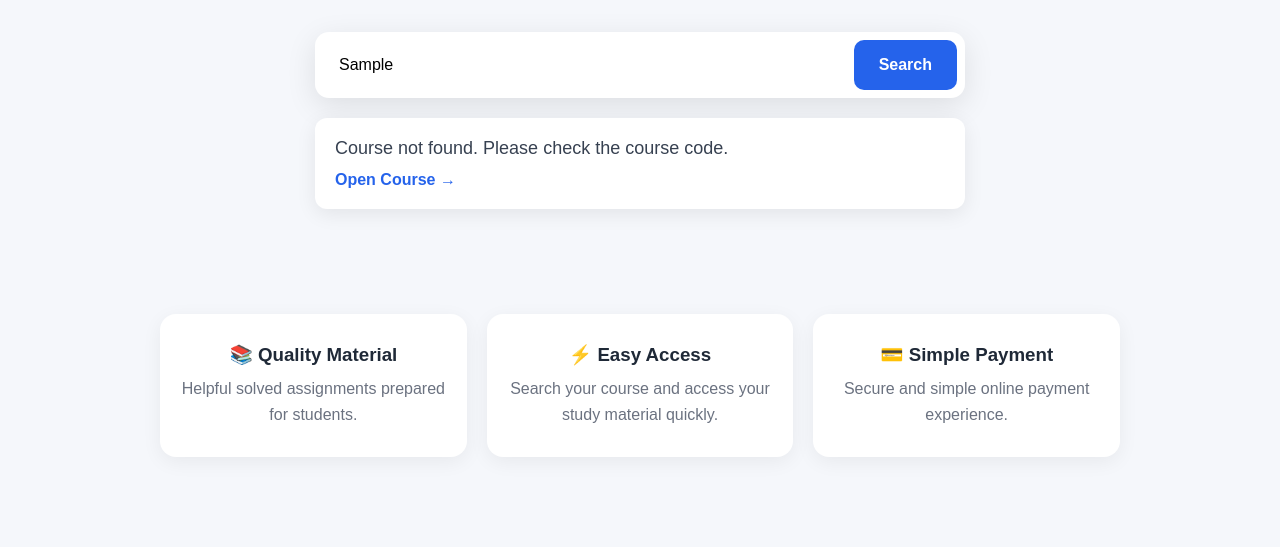
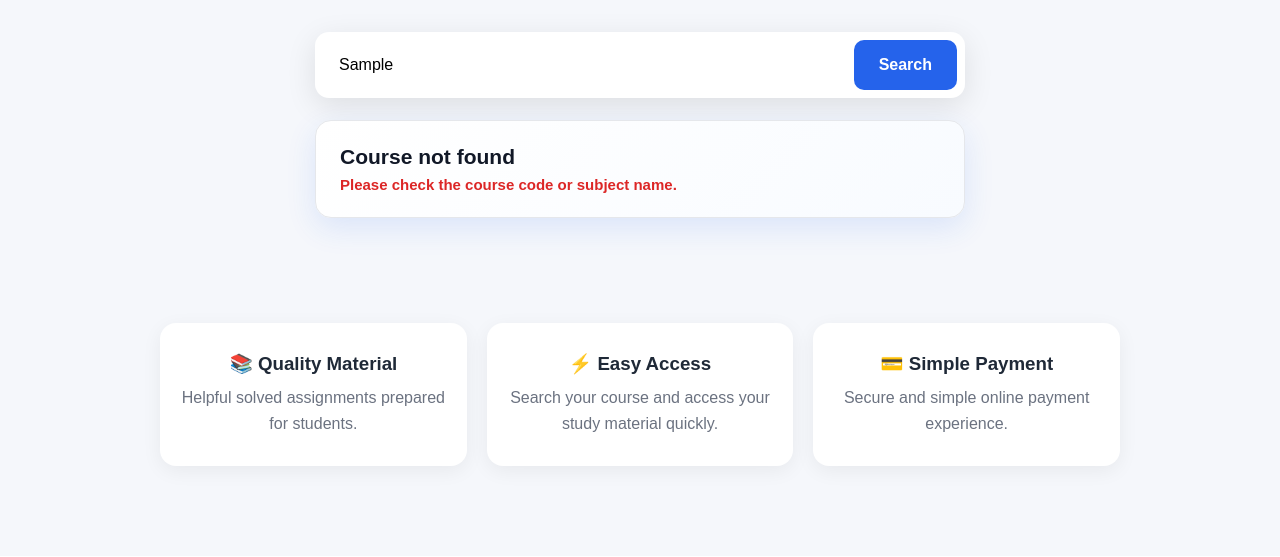
Before and after one commit to govindkmandal2006/StudyMint, a website: page index.html in a window 1280 px wide. Both pictures are taken after typing "Sample" into the empty fields and a click on the button "Search". Shown: the part 243-800 px from the top of the page. Drawn offline with Linux system fonts and the light colour scheme.

Commit message:
Update index.html

```diff
--- a/index.html
+++ b/index.html
@@ -95,27 +95,65 @@
       cursor: pointer;
     }
 
+    /* SEARCH RESULT */
+
     .result {
       display: none;
       max-width: 650px;
-      margin: 20px auto 0;
-      background: white;
-      padding: 20px;
-      border-radius: 12px;
+      margin: 22px auto 0;
+      background: linear-gradient(135deg, #ffffff, #f8fbff);
+      padding: 24px;
+      border-radius: 16px;
       text-align: left;
-      box-shadow: 0 5px 20px rgba(0,0,0,0.08);
+      border: 1px solid #e5e7eb;
+      box-shadow: 0 10px 30px rgba(37,99,235,0.12);
+    }
+
+    .result-label {
+      display: inline-block;
+      background: #e8f0ff;
+      color: #2563eb;
+      padding: 6px 12px;
+      border-radius: 20px;
+      font-size: 13px;
+      font-weight: bold;
+      margin-bottom: 12px;
+    }
+
+    .result h3 {
+      font-size: 21px;
+      margin-bottom: 7px;
+      color: #111827;
     }
 
     .result p {
-      margin-bottom: 12px;
-      color: #374151;
+      margin-bottom: 17px;
+      color: #6b7280;
+      font-size: 15px;
     }
 
-    .result a {
+    .course-btn {
+      display: inline-block;
+      background: #2563eb;
+      color: white !important;
       text-decoration: none;
-      color: #2563eb;
+      padding: 11px 18px;
+      border-radius: 9px;
       font-weight: bold;
+      transition: 0.2s;
     }
+
+    .course-btn:hover {
+      background: #1d4ed8;
+    }
+
+    .not-found {
+      color: #dc2626 !important;
+      margin: 0 !important;
+      font-weight: 600;
+    }
+
+    /* FEATURES */
 
     .features {
       max-width: 1000px;
@@ -143,6 +181,8 @@
       line-height: 1.6;
     }
 
+    /* ABOUT */
+
     .about {
       background: white;
       text-align: center;
@@ -159,6 +199,8 @@
       color: #6b7280;
       line-height: 1.7;
     }
+
+    /* FOOTER */
 
     footer {
       background: #111827;
@@ -182,7 +224,10 @@
       color: white;
     }
 
+    /* MOBILE */
+
     @media (max-width: 700px) {
+
       header {
         padding: 16px 5%;
       }
@@ -215,6 +260,11 @@
       .features {
         grid-template-columns: 1fr;
       }
+
+      .result {
+        margin-left: 15px;
+        margin-right: 15px;
+      }
     }
   </style>
 </head>
@@ -222,6 +272,7 @@
 <body>
 
   <header>
+
     <div class="logo">StudyMint</div>
 
     <nav>
@@ -229,6 +280,7 @@
       <a href="#search">Search</a>
       <a href="#about">About</a>
     </nav>
+
   </header>
 
 
@@ -240,19 +292,40 @@
       Find your course and get quality solved assignments easily.
     </p>
 
+
     <div class="search-box">
+
       <input
         type="text"
         id="courseInput"
         placeholder="Search course code or subject..."
       >
 
-      <button onclick="searchCourse()">Search</button>
+      <button onclick="searchCourse()">
+        Search
+      </button>
+
     </div>
 
+
     <div class="result" id="result">
+
+      <div class="result-label">
+        COURSE FOUND
+      </div>
+
+      <h3 id="resultTitle"></h3>
+
       <p id="resultText"></p>
-      <a id="courseLink" href="#">Open Course →</a>
+
+      <a
+        id="courseLink"
+        class="course-btn"
+        href="#"
+      >
+        Open Course →
+      </a>
+
     </div>
 
   </section>
@@ -261,24 +334,35 @@
   <section class="features">
 
     <div class="feature">
+
       <h3>📚 Quality Material</h3>
+
       <p>
         Helpful solved assignments prepared for students.
       </p>
+
     </div>
 
+
     <div class="feature">
+
       <h3>⚡ Easy Access</h3>
+
       <p>
         Search your course and access your study material quickly.
       </p>
+
     </div>
 
+
     <div class="feature">
+
       <h3>💳 Simple Payment</h3>
+
       <p>
         Secure and simple online payment experience.
       </p>
+
     </div>
 
   </section>
@@ -299,13 +383,28 @@
   <footer>
 
     <div class="footer-links">
-      <a href="contact.html">Contact Us</a>
-      <a href="terms.html">Terms & Conditions</a>
-      <a href="refunds.html">Refund & Cancellation</a>
-      <a href="privacy.html">Privacy Policy</a>
+
+      <a href="contact.html">
+        Contact Us
+      </a>
+
+      <a href="terms.html">
+        Terms & Conditions
+      </a>
+
+      <a href="refunds.html">
+        Refund & Cancellation
+      </a>
+
+      <a href="privacy.html">
+        Privacy Policy
+      </a>
+
     </div>
 
-    <p>© 2026 StudyMint. All rights reserved.</p>
+    <p>
+      © 2026 StudyMint. All rights reserved.
+    </p>
 
   </footer>
 
@@ -313,6 +412,7 @@
   <script>
 
     const courses = {
+
       "BPSC-104": "BPSC-104",
       "BPSC-105": "BPSC-105",
       "BSOM-162": "BSOM-162",
@@ -324,6 +424,27 @@
       "भारतीय समाज समझ": "BSOM-162",
       "जीवन कौशल जानकारियाँ": "BSSS-183",
       "हिंदी भाषा और संप्रेषण": "BHDAE-182"
+
+    };
+
+
+    const courseNames = {
+
+      "BPSC-104":
+        "भारतीय राजनीतिक प्रक्रिया",
+
+      "BPSC-105":
+        "तुलनात्मक सरकार और राजनीति का परिचय",
+
+      "BSOM-162":
+        "भारतीय समाज समझ",
+
+      "BSSS-183":
+        "जीवन कौशल जानकारियाँ",
+
+      "BHDAE-182":
+        "हिंदी भाषा और संप्रेषण"
+
     };
 
 
@@ -334,31 +455,82 @@
         .value
         .trim();
 
-      const result = document.getElementById("result");
-      const resultText = document.getElementById("resultText");
-      const courseLink = document.getElementById("courseLink");
+      const result =
+        document.getElementById("result");
 
-      const key = input.toUpperCase();
+      const resultTitle =
+        document.getElementById("resultTitle");
 
-      let course = courses[key];
+      const resultText =
+        document.getElementById("resultText");
+
+      const courseLink =
+        document.getElementById("courseLink");
+
+
+      if (!input) {
+
+        result.style.display = "block";
+
+        result.querySelector(".result-label").style.display = "none";
+
+        resultTitle.textContent =
+          "Please enter a course code.";
+
+        resultText.textContent = "";
+
+        resultText.className = "not-found";
+
+        courseLink.style.display = "none";
+
+        return;
+      }
+
+
+      const found = Object.keys(courses).find(
+        item =>
+          item.toLowerCase() === input.toLowerCase()
+      );
+
+
+      let course = found
+        ? courses[found]
+        : null;
+
 
       if (!course) {
 
-        const found = Object.keys(courses).find(
-          item => item.toLowerCase() === input.toLowerCase()
-        );
+        const hindiFound =
+          Object.keys(courses).find(
+            item =>
+              item.toLowerCase() === input.toLowerCase()
+          );
 
-        if (found) {
-          course = courses[found];
+        if (hindiFound) {
+          course = courses[hindiFound];
         }
+
       }
+
+
+      result.style.display = "block";
+
 
       if (course) {
 
-        result.style.display = "block";
+        result.querySelector(".result-label").style.display =
+          "inline-block";
+
+        resultTitle.textContent =
+          course;
 
         resultText.textContent =
-          "Course found: " + course;
+          courseNames[course];
+
+        resultText.className = "";
+
+        courseLink.style.display =
+          "inline-block";
 
         courseLink.href =
           "course.html?course=" +
@@ -366,25 +538,38 @@
 
       } else {
 
-        result.style.display = "block";
+        result.querySelector(".result-label").style.display =
+          "none";
+
+        resultTitle.textContent =
+          "Course not found";
 
         resultText.textContent =
-          "Course not found. Please check the course code.";
+          "Please check the course code or subject name.";
 
-        courseLink.href = "#";
+        resultText.className =
+          "not-found";
+
+        courseLink.style.display =
+          "none";
+
       }
+
     }
 
 
     document
       .getElementById("courseInput")
-      .addEventListener("keypress", function(event) {
+      .addEventListener(
+        "keypress",
+        function(event) {
 
-        if (event.key === "Enter") {
-          searchCourse();
+          if (event.key === "Enter") {
+            searchCourse();
+          }
+
         }
-
-      });
+      );
 
   </script>
 
```
